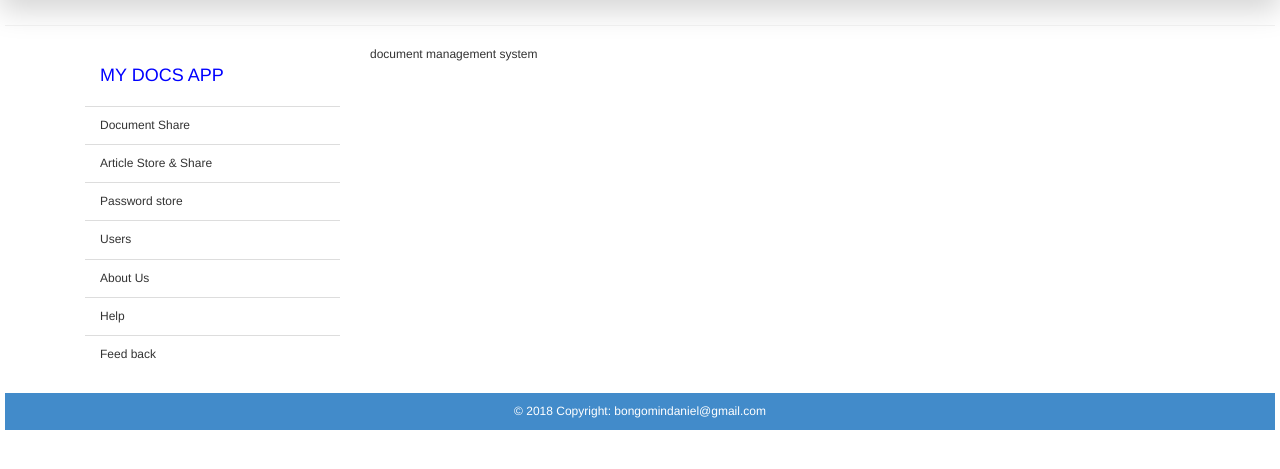
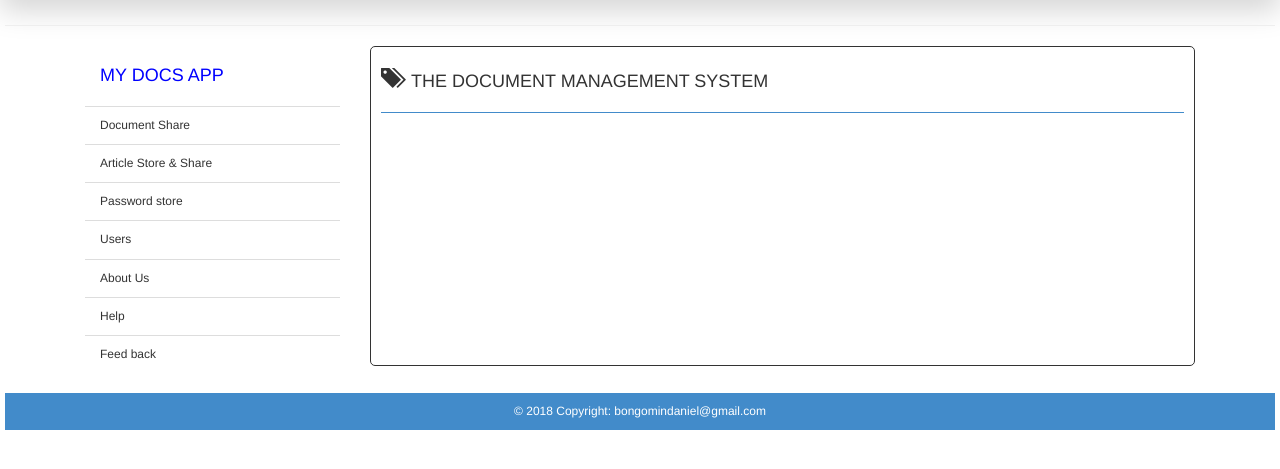
Before and after one commit to bongomindaniel/FILEMGT1, a Flask app: page / in a window 1280 px wide. Shown: the part 121-590 px from the top of the page. Run offline with Flask 2, Linux system fonts and the light colour scheme; some libraries are stand-ins or nearby versions.

Commit message:
div inserted at the right

```diff
--- a/templates/dashboard.html
+++ b/templates/dashboard.html
@@ -25,7 +25,7 @@
         <td>{{article[4]}}</td>
         <td><a href=" edit_article/{{article[0]}}" class="btn btn-primary  pull-right">Edit</a></td>
         <td>
-        <form action="" method ="post">
+        <form action="git " method ="post">
         <input type ="hidden" name = "_method" value = "DELETE">
           <input type ="submit"  value = "DELETE" class ="btn btn-danger">
 
--- a/templates/index.html
+++ b/templates/index.html
@@ -22,7 +22,11 @@
 </ul>
       </div>
       <div class="col-md-9" style = "">
-      document management system
+      <div style="border: solid  1px; border-radius:5px; height:320px; padding:10px;">
+      <h4 style="font-wieght:bold;"><span class="glyphicon glyphicon-tags" style="font-size:20px;"></span> &nbspTHE DOCUMENT MANAGEMENT SYSTEM</h4>
+      <hr style = "border-color:#428BCA;">
+
+      </div>
       </div>
   </div>
 </div>
```
